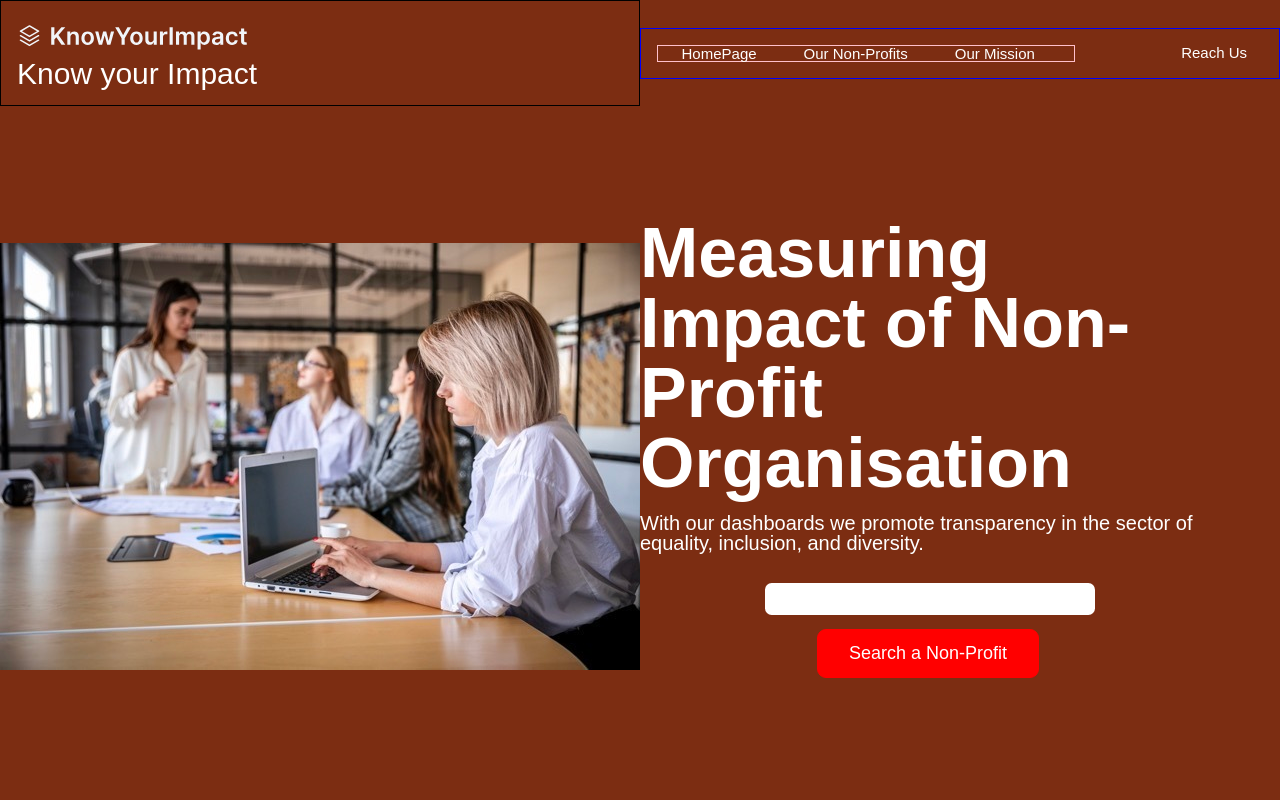
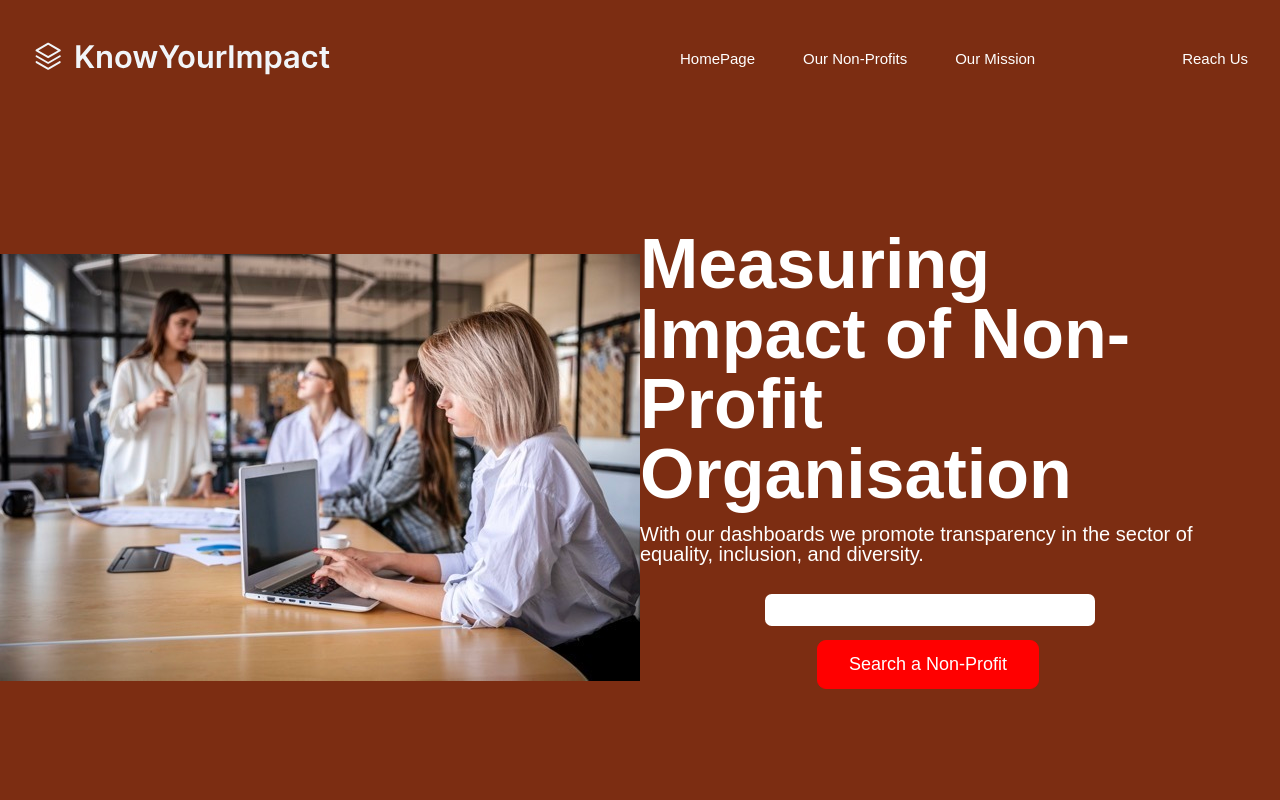
Before and after one commit to zahoornovman/womenplusplusKnowYourImpact, a React (Vite) app in the folder frontend/: page / in a window 1280 px wide. Shown: the top 800 px of the page. Built offline with nearby package versions, Linux system fonts and the light colour scheme.

Commit message:
header completed

```diff
--- a/frontend/src/components/Header.jsx
+++ b/frontend/src/components/Header.jsx
@@ -5,11 +5,11 @@ export default function Header() {
   return (
     <header className="header">
       <div className="header-left">
-        <div>
+        {/* <div className="brand-image"> */}
           <img src={logo} alt="" />
-        </div>
+        {/* </div> */}
 
-        <div>Know your Impact</div>
+        {/* <div>Know your Impact</div> */}
       </div>
       <div className="header-right">
         <div className="header-right-left">
--- a/frontend/src/components/header.scss
+++ b/frontend/src/components/header.scss
@@ -13,14 +13,19 @@
     padding: 1rem;
     height: 100%;
     width: 50%;
-    border: 1px black solid;
+
+    img {
+      padding-left: 1rem;
+      width: 300px;
+      height: 80px;
+    }
   }
 
   .header-right {
     font-size: 15px;
     padding: 1rem;
     display: flex;
-    border: 1px blue solid;
+
     width: 50%;
     height: 100%;
     flex-direction: row;
@@ -33,7 +38,6 @@
     height: 100%;
     justify-content: space-around;
     padding-right: 1rem;
-    border: 1px pink solid;
   }
   .header-right-right {
     display: flex;
```
